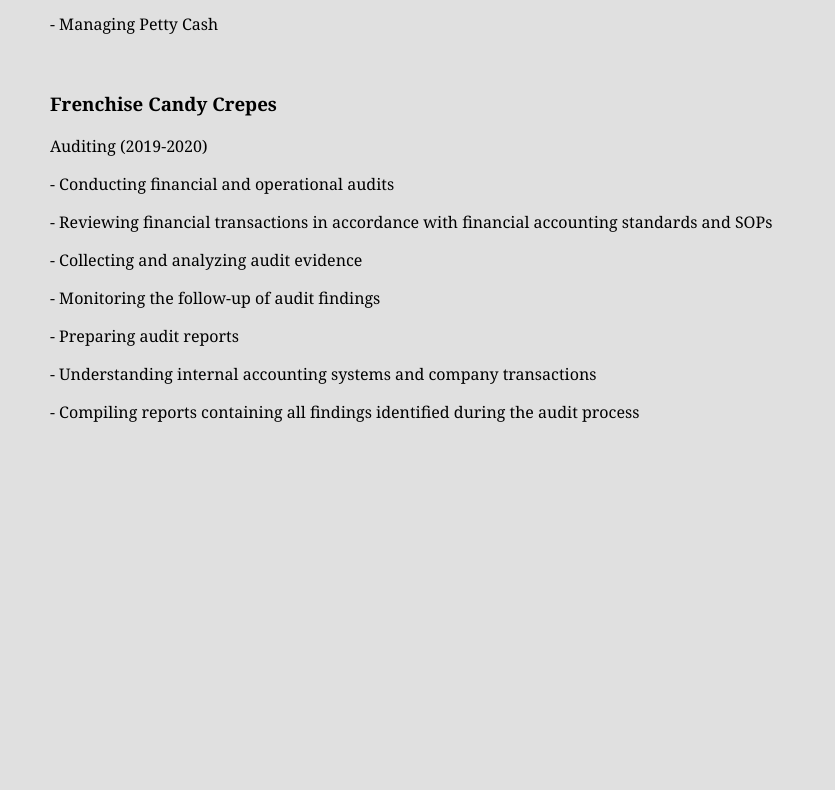
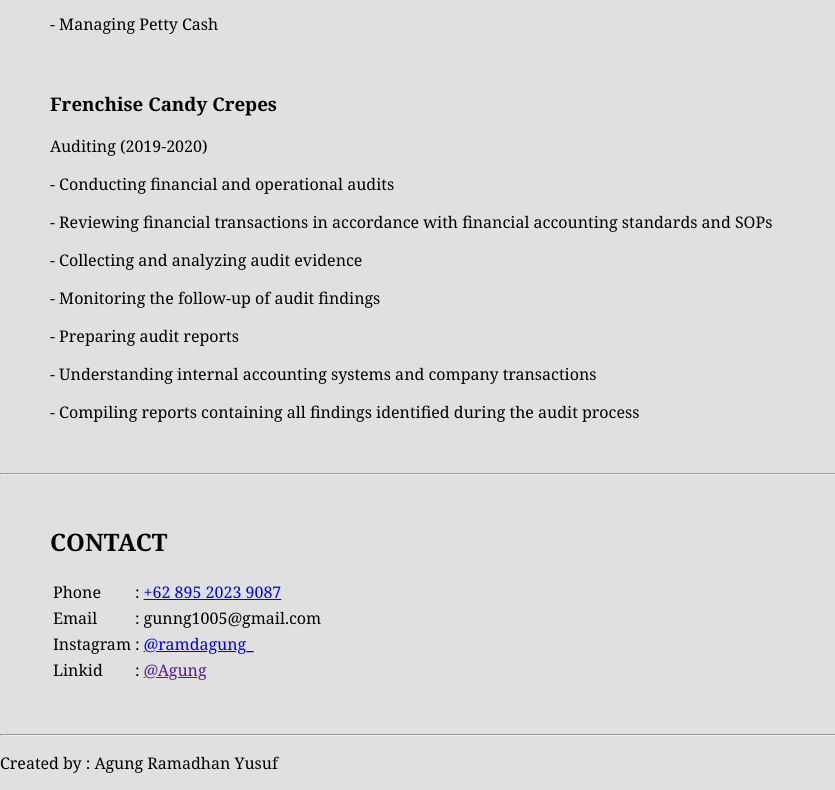
Before and after one commit to gunng10/CV-Agung-Ramadhan-Yusuf, a plain HTML site: page index.html in a window 1280 px wide. Shown: the part 2240-3030 px from the top of the page, without its empty margins (0-835 px from the left). Before the commit the page ends 2713 px from the top, so only its background shows below. Drawn offline with Linux system fonts and the light colour scheme.

Commit message:
Update 5

```diff
--- a/css/style.css
+++ b/css/style.css
@@ -94,3 +94,7 @@
 .work-experience {
     margin: 50px;
 }
+
+.contact {
+    margin: 50px;
+}
--- a/index.html
+++ b/index.html
@@ -120,7 +120,7 @@
                 <header id="work-experience" class="head-we">
                     <h1>WORK EXPERIENCE</h1>
                 </header>
-                <div class="work-experience-content">
+                <div>
                     <div>
                         <h3>CV Takapedia</h3>
                         <p>Website Administration (2022-...)</p>
@@ -166,6 +166,43 @@
                     </div>
                 </div>
             </section>
+
+            <hr/>
+
+            <section class="contact">
+                <header id="contact">
+                    <h1>CONTACT</h1>
+                </header>
+                    <div>
+                        <table>
+                            <tr>
+                                <td>Phone</td>
+                                <td>:</td>
+                                <td><a href="https://wa.me/+6289520239087" target="_blank">+62 895 2023 9087</a></td>
+                            </tr>
+                            <tr>
+                                <td>Email</td>
+                                <td>:</td>
+                                <td>gunng1005@gmail.com</td>
+                            </tr>
+                            <tr>
+                                <td>Instagram</td>
+                                <td>:</td>
+                                <td><a href="https://www.instagram.com/ramdagung_?igsh=a24zYmNtaXk4dXBy&utm_source=qr" target="_blank">@ramdagung_</a></td>
+                            </tr>
+                            <tr>
+                                <td>Linkid</td>
+                                <td>:</td>
+                                <td><a href="" target="_blank">@Agung</a></td>
+                            </tr>
+                        </table>
+                    </div>
+            </section>
         </main>
+        <hr/>
+        <footer>
+            <p>Created by : Agung Ramadhan Yusuf</p>
+        </footer>
+        <script src="js/script.js"></script>
 </body>
 </html>
```
